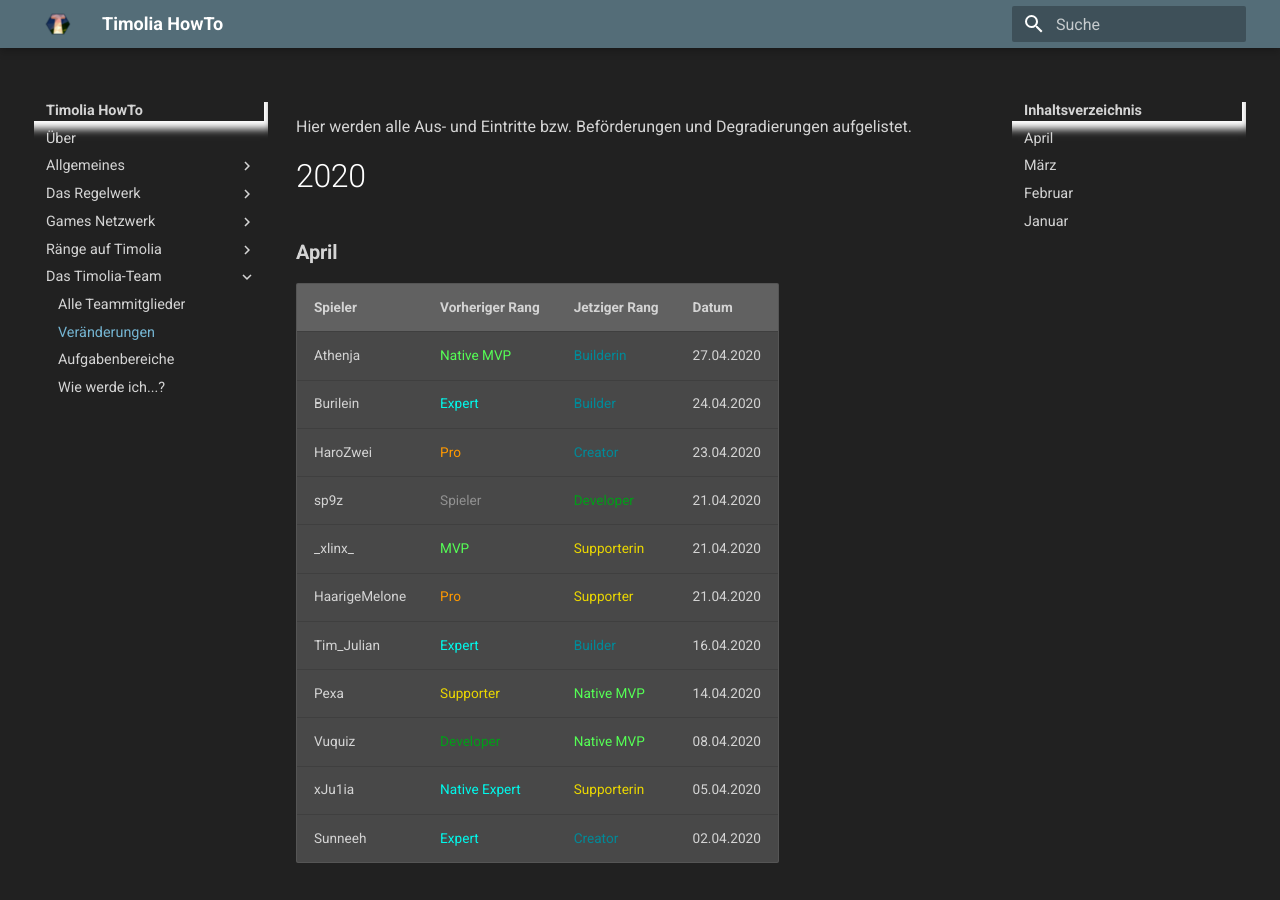
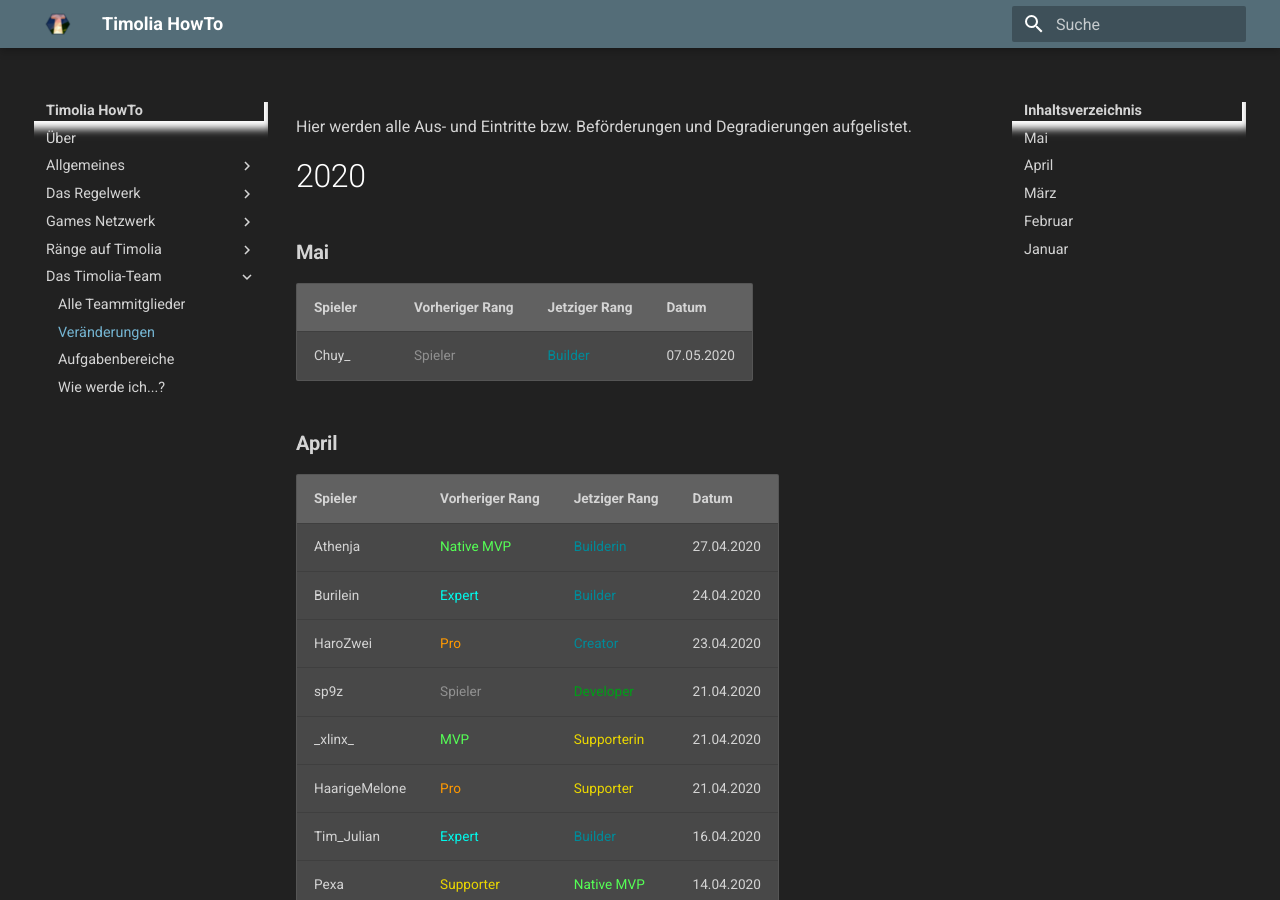
Before and after one commit to TimoliaDE/HowTo, an MkDocs documentation site: the page built from docs/team/changes.md, in a window 1280 px wide and 900 px high. Built offline with MkDocs 1.6.1 and Material for MkDocs 9.7.7, drawn with Linux system fonts in a browser that asks for light colours; old or Windows-style settings are respelled for this version of MkDocs.

Commit message:
Chuy_ Spieler _> Builder

```diff
--- a/docs/team/changes.md
+++ b/docs/team/changes.md
@@ -1,6 +1,11 @@
 Hier werden alle Aus- und Eintritte bzw. Beförderungen und Degradierungen aufgelistet.
 
 # 2020
+
+###  <strong>Mai</strong>
+| Spieler | Vorheriger Rang | Jetziger Rang | Datum |
+| ------ | ------ | ------ | ------ |
+| Chuy_ | <span class='user'>Spieler</span> | <span class='builder'>Builder</span> | 07.05.2020 |
 
 ###  <strong>April</strong>
 | Spieler | Vorheriger Rang | Jetziger Rang | Datum |
```
Also changed, not shown: docs/team/members.md (+4 -1 lines).
